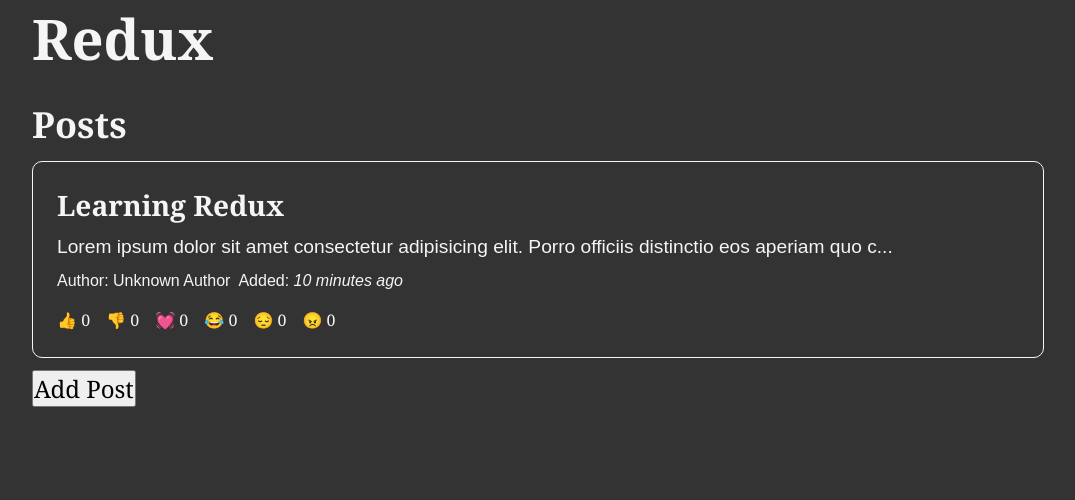
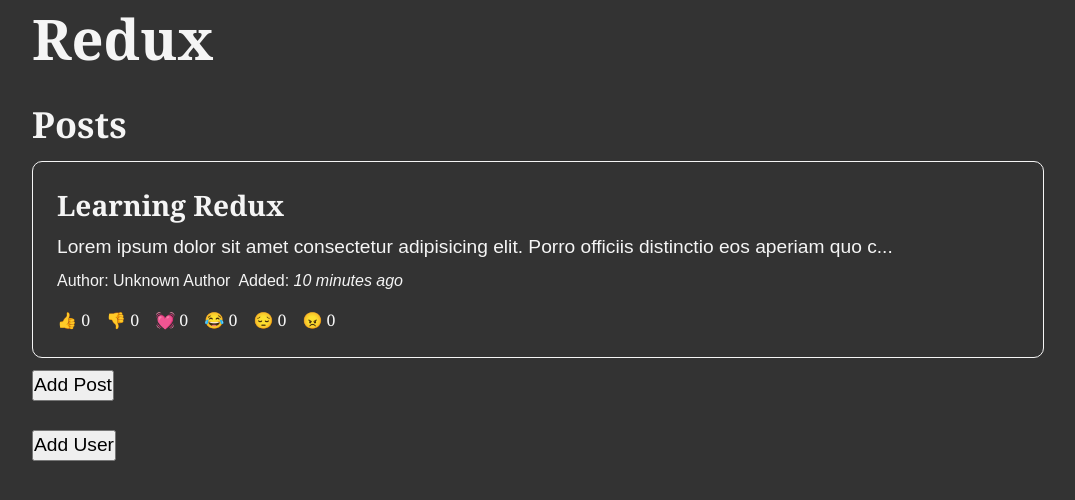
Before and after one commit to kaushalshakya/learning-redux, a React (Vite) app: page / in a window 1280 px wide. Shown: the top 500 px of the page, without its empty margins (96-1171 px from the left). Built offline with nearby package versions, Linux system fonts and the light colour scheme.

Commit message:
User name displayed on view posts

```diff
--- a/src/features/posts/PostAuthor.jsx
+++ b/src/features/posts/PostAuthor.jsx
@@ -5,8 +5,9 @@
 
 const PostAuthor = ({userId}) => {
   const users = useSelector(allUsers);
-  const author = users.find(user => user.id === parseInt(userId));
-  console.log(author);
+  console.log(users);
+  const author = users.find(user => user.id == userId);
+  // console.log(author);
   return (
     <span>Author: {author ? author.firstName.concat(' ', author.lastName) : 'Unknown Author'}</span>
   )
--- a/src/features/posts/PostList.jsx
+++ b/src/features/posts/PostList.jsx
@@ -26,7 +26,8 @@
     <section>
         <h2>Posts</h2>
         {renderedPosts}
-        <Link to='/add-post'><button>Add Post</button></Link>
+        <p><Link to='/add-post'><button>Add Post</button></Link></p>
+        <p><Link to='/new-user'><button>Add User</button></Link></p>
     </section>
   )
 }
--- a/src/features/users/usersSlice.jsx
+++ b/src/features/users/usersSlice.jsx
@@ -35,7 +35,7 @@
                 prepare(firstName, lastName) {
                     return {
                         payload: {
-                            userId: nanoid(),
+                            id: nanoid(),
                             firstName,
                             lastName
                         }
```
